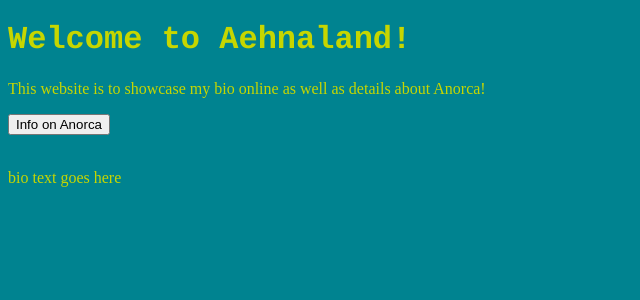
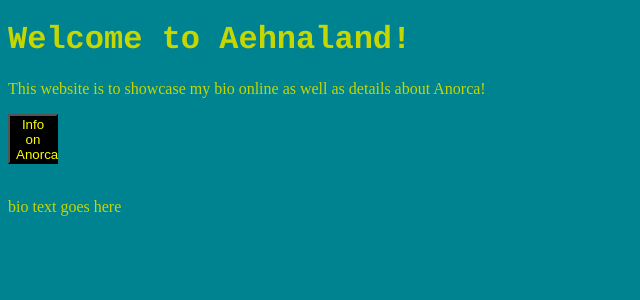
Before and after one commit to GyaraDeez/Aehnaland, a PHP site: page / in a window 1280 px wide. Shown: the top 300 px of the page, without its empty margins (0-640 px from the left). Run offline with PHP 8.4, Linux system fonts and the light colour scheme.

Commit message:
edit for title and button

```diff
--- a/style.css
+++ b/style.css
@@ -5,4 +5,15 @@ body {
 
 h1 {
   font-family:Courier,Arial,Helvetica,sans-serif;
+  align:center;
 }
+button {
+  height:50px;
+  width:50px;
+  background-color:black;
+  color:yellow;
+}
+button:hover {
+  background-color:orange;
+  color:blue;
+}
```
